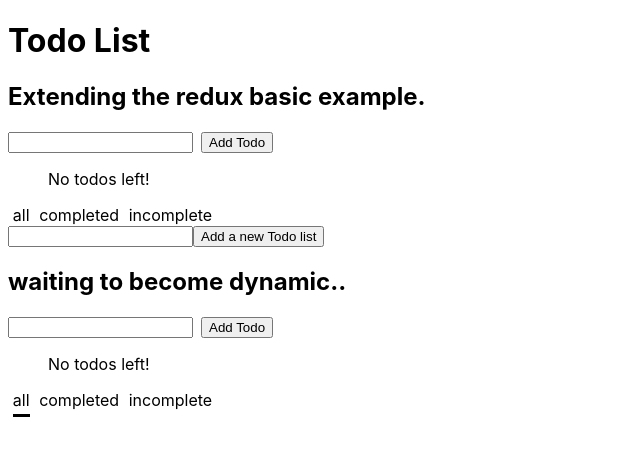
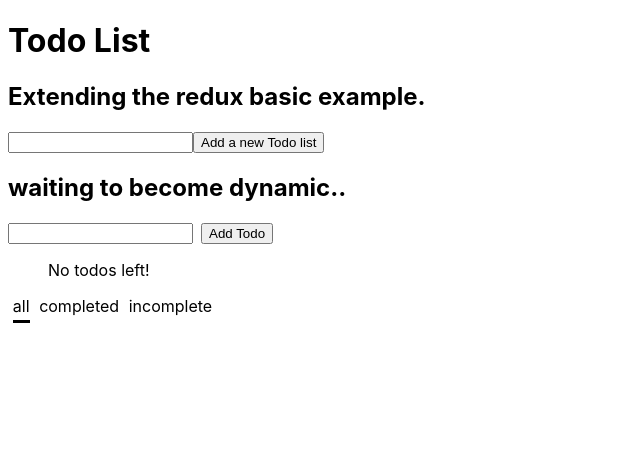
Before and after one commit to manandearth/redux-todo, a React (Create React App) app: page / in a window 1280 px wide. Shown: the top 456 px of the page, without its empty margins (0-640 px from the left). Built offline with nearby package versions, Linux system fonts and the light colour scheme.

Commit message:
Update `TodoApp` with props for spawning lists

```diff
--- a/src/TodoApp.js
+++ b/src/TodoApp.js
@@ -5,23 +5,35 @@ import VisibilityFilters from './components/VisibilityFilters.js';
 import TodoComp from './components/TodoComp.js';
 import AddList from './components/AddList.js';
 import './App.css';
-
+import { connect } from 'react-redux';
 
 class TodoApp extends React.Component {
+    constructor(props) {
+        super(props);
+    }
 
     render() {
         return (
 			<div className="todo-app">
 			  <h1>Todo List</h1>
               <h2>Extending the redux basic example. </h2>
-              <AddTodo />
-              <TodoList />
-              <VisibilityFilters />
-              <AddList />
-              <TodoComp /> {/*the new element */}
+               <AddList />
+              <div>{this.props.lists && this.props.lists !== 0 ?
+                  this.props.lists.map(list =>
+                      <div>
+                     <TodoComp />
+                   </div>
+                  ) : this.props.a}</div>
             </div>
 	);
     }
 }
 
-export default TodoApp;
+function mapStateToProps(state) {
+    return {
+        lists: Object.keys(state.todos.lists),
+        a: "Bob"
+    };
+}
+
+export default connect(mapStateToProps)(TodoApp);
```
Also changed, not shown: 1 other file (tests, documents, lock files or other folders).
